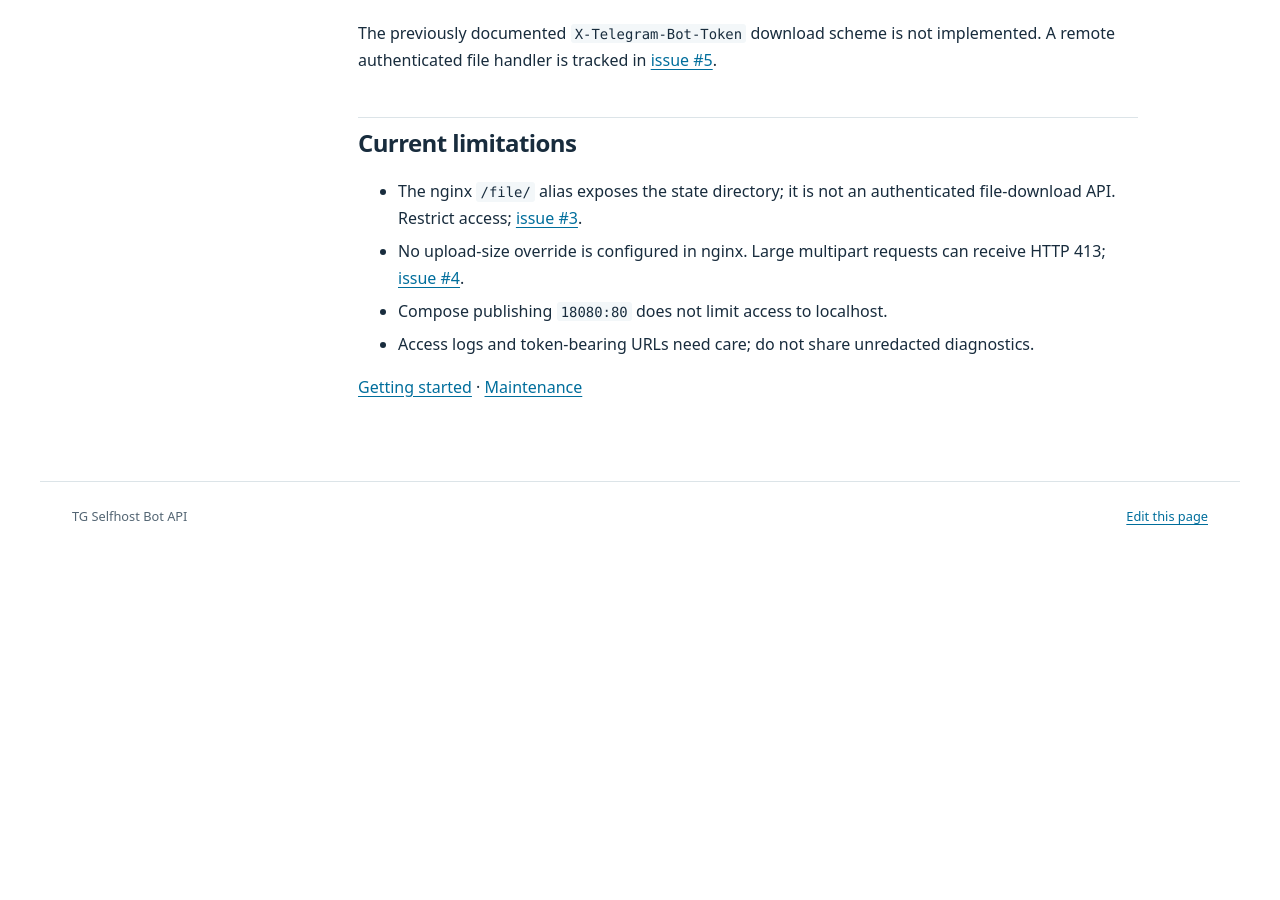
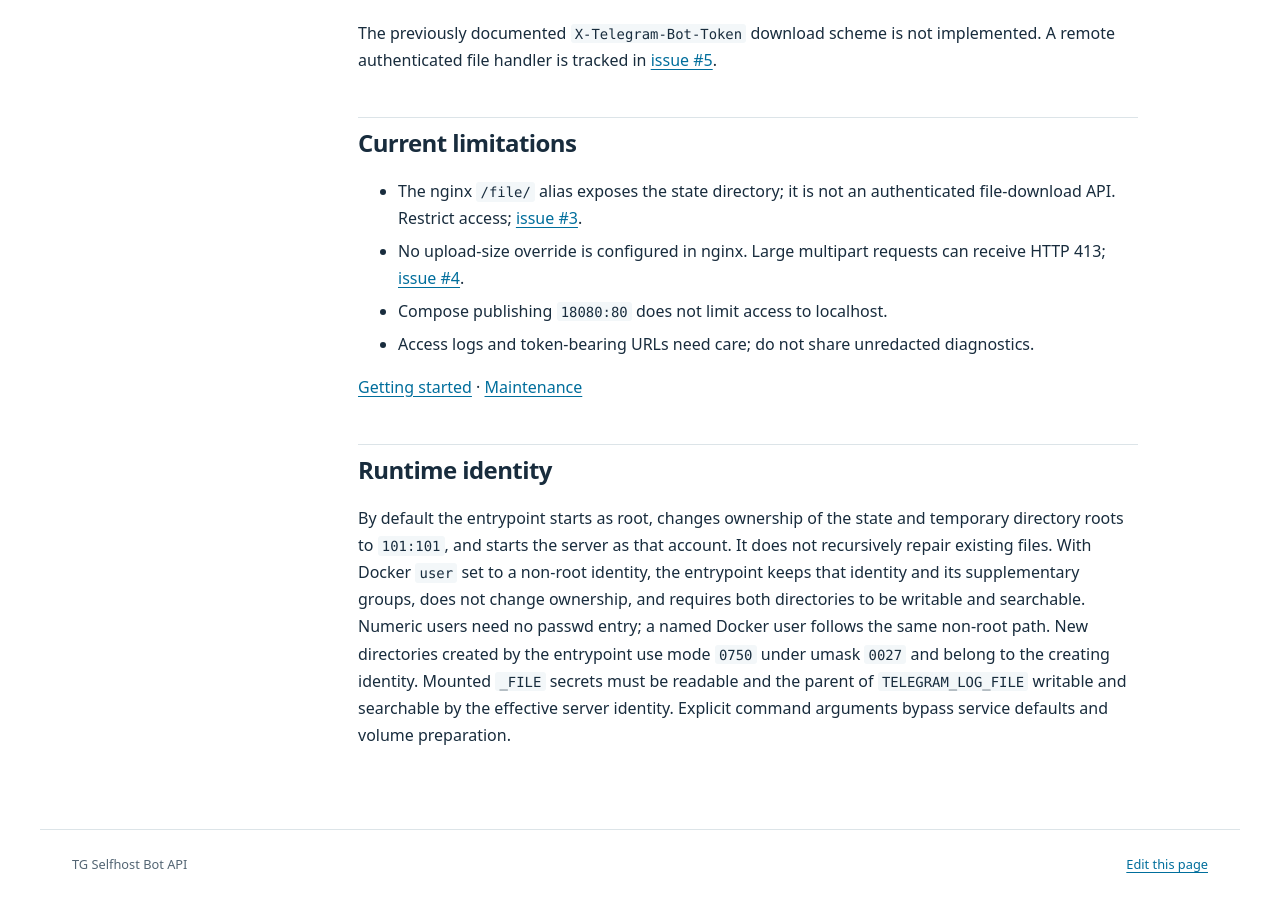
Before and after one commit to ichinya/tg-selfhost-botapi, a Jekyll site: the page built from docs/en/configuration.md, in a window 1280 px wide and 900 px high, scrolled down 2700 px. Built offline with Jekyll 4.4.1, drawn with Linux system fonts in a browser that asks for light colours; before the commit the page ends 3252 px from its top, so only the background shows below that.

Commit message:
fix(runtime): поддержать запуск от заданного пользователя; Refs #21

```diff
--- a/docs/en/configuration.md
+++ b/docs/en/configuration.md
@@ -91,3 +91,17 @@ A remote authenticated file handler is tracked in
 - Access logs and token-bearing URLs need care; do not share unredacted diagnostics.
 
 [Getting started](getting-started.md) · [Maintenance](maintenance.md)
+
+## Runtime identity
+
+By default the entrypoint starts as root, changes ownership of the state and
+temporary directory roots to `101:101`, and starts the server as that account.
+It does not recursively repair existing files. With Docker `user` set to a
+non-root identity, the entrypoint keeps that identity and its supplementary
+groups, does not change ownership, and requires both directories to be writable
+and searchable. Numeric users need no passwd entry; a named Docker user follows
+the same non-root path. New directories created by the entrypoint use mode
+`0750` under umask `0027` and belong to the creating identity. Mounted `_FILE`
+secrets must be readable and the parent of `TELEGRAM_LOG_FILE` writable and
+searchable by the effective server identity. Explicit command arguments bypass
+service defaults and volume preparation.
```
Also changed, not shown: docs/ru/configuration.md (+13 -0 lines), 1 other file.
